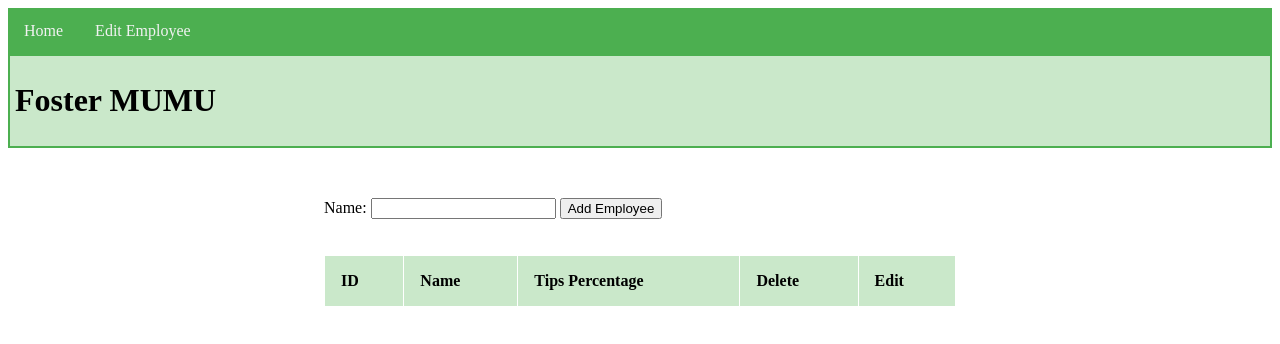
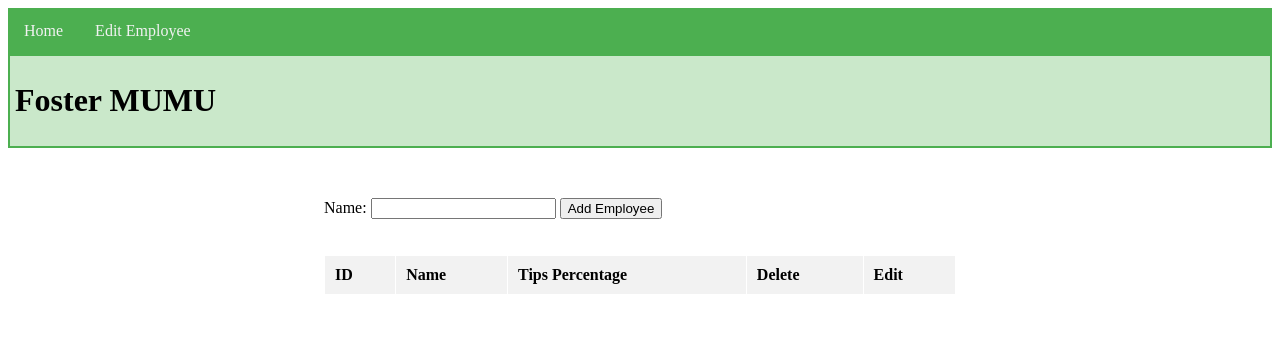
Before and after one commit to hoyin0929/tips_calculation_app, a plain HTML site: page client/index.html in a window 1280 px wide. Drawn offline with Linux system fonts and the light colour scheme; no server answers.

Commit message:
chenged table format

```diff
--- a/client/style.css
+++ b/client/style.css
@@ -14,24 +14,6 @@ main{
     border: none;
     color: white;
 }
-
-tr:nth-child(odd) {
-    background-color: #cae8ca;
-  }
-
-
-table, th, td {
-    border: 1px solid white;
-    border-collapse: collapse;
-  }
-  /* th, td {
-    background-color: #cae8ca;
-  }  */
-  /* tr:nth-child(even) {
-    background-color: rgba(150, 212, 212, 0.4);
-  } */
-
-
 
   .row {
     display: flex;
@@ -51,9 +33,18 @@ table, th, td {
     border: 1px solid #ddd;
   }
 
-  th, td {
+  th {
+    background-color: #f2f2f2;
     text-align: left;
-    padding: 16px;
+    border: 1px solid white;
+    padding: 10px;
+
+  }
+
+  td {
+    text-align: left;
+    padding: 10px;
+    border: 1px solid white;
   }
 
   tr:nth-child(even) {
```
